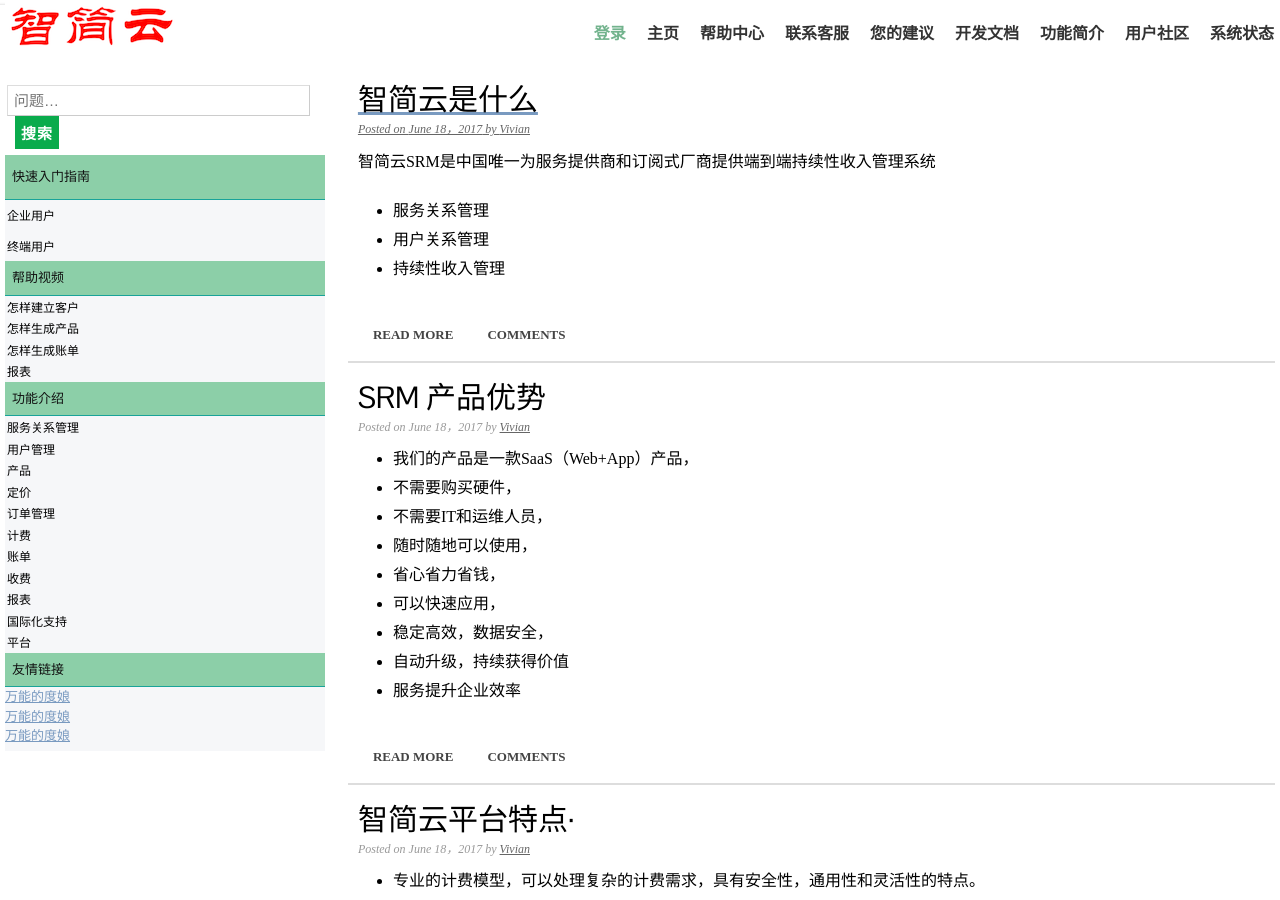
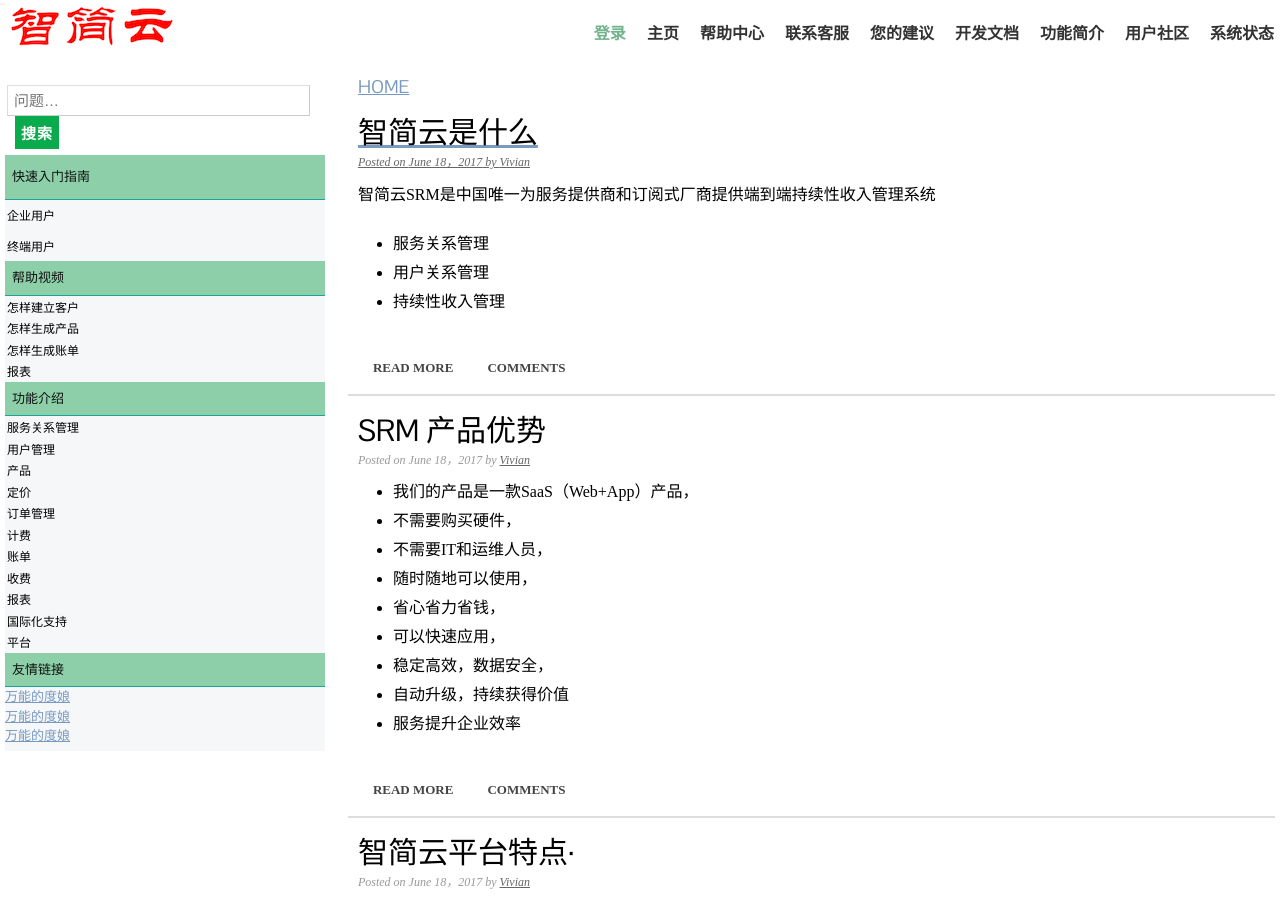
Before and after one commit to dreampivot/slipscloud.github.io, a Jekyll site: the page help/help-index.html, which Jekyll copies as it is, in a window 1280 px wide and 900 px high. Built offline with Jekyll 4.4.1, drawn with Linux system fonts in a browser that asks for light colours.

Commit message:
Update help-index.html

```diff
--- a/help/help-index.html
+++ b/help/help-index.html
@@ -30,6 +30,7 @@
 
 		<article class="expanded">
   	        <p></p>
+		<h4>Home</h2>
 		<h2>智简云是什么</h2>
 		<div class="article-info">Posted on <time datetime="2017-06-18">June 18，2017</time> by <a href="#" rel="author">Vivian</a></div>
 
```
